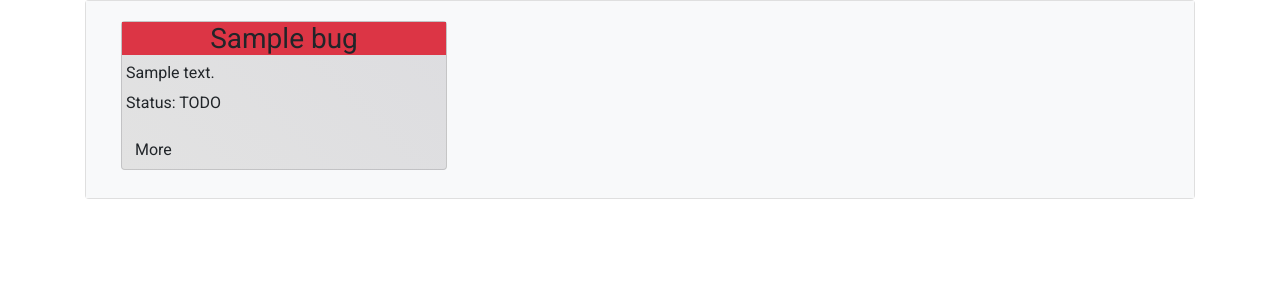
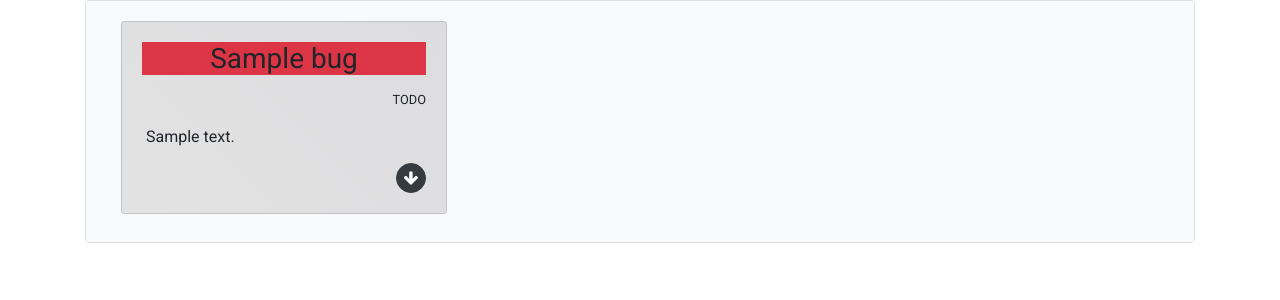
Before and after one commit to edgar183/issue_tracker, a Django app: page / in a window 1280 px wide. Shown: the part 58-358 px from the top of the page. Run offline with Django 3.2, Linux system fonts and the light colour scheme; tables that the repository leaves empty hold one stand-in row (values such as "Sample post"); some libraries are stand-ins or nearby versions.

Commit message:
style bug cards

```diff
--- a/issues/templates/bugs.html
+++ b/issues/templates/bugs.html
@@ -4,17 +4,21 @@
     {% for bug in bugs %}
     <div class="col-sm-12 col-md-4 mb-2">
       <div class="card bg-c-card order-card">
-        <div class="card-block">
+        <div class="card-body">
           {% if bug.status == 'TODO' %}
-          <h3 class="m-b-20 text-center bg-danger ">{{ bug.title }}</h3>
+          <h3 class="card-title text-center bg-danger">{{ bug.title }}</h3>
+          <p class="text-sm-right"><small>{{ bug.status }}</small></p>
           {% elif bug.status == 'DOING' %}
-          <h3 class="m-b-20 text-center bg-warning">{{ bug.title }}</h3>
+          <h3 class="card-title text-center bg-warning">{{ bug.title }}</h3>
+          <p class="text-sm-right"><small>{{ bug.status }}</small></p>
           {% else %}
-          <h3 class="m-b-20 text-center bg-success">{{ bug.title }}</h3>
+          <h3 class="card-title text-center bg-success">{{ bug.title }}</h3>
+          <p class="text-sm-right"><small>{{ bug.status }}</small></p>
           {% endif %}
-          <h6 class="text-left ml-1"><span>{{ bug.description }}</span></h6>
-          <p class="ml-1">Status: <span class="f-right">{{ bug.status }}</span></p>
-          <a href="{% url 'bug_detail' bug.id %}" role="button" class="btn btn-default">More</a>
+          <h6 class="card-text text-left ml-1"><span>{{ bug.description }}</span></h6>
+          <a href="{% url 'bug_detail' bug.id %}" role="button" class="btn btn-dark btn-circle float-right mt-2"><i
+              class="fa fa-arrow-down " aria-hidden="true"></i>
+          </a>
         </div>
       </div>
     </div>
```
